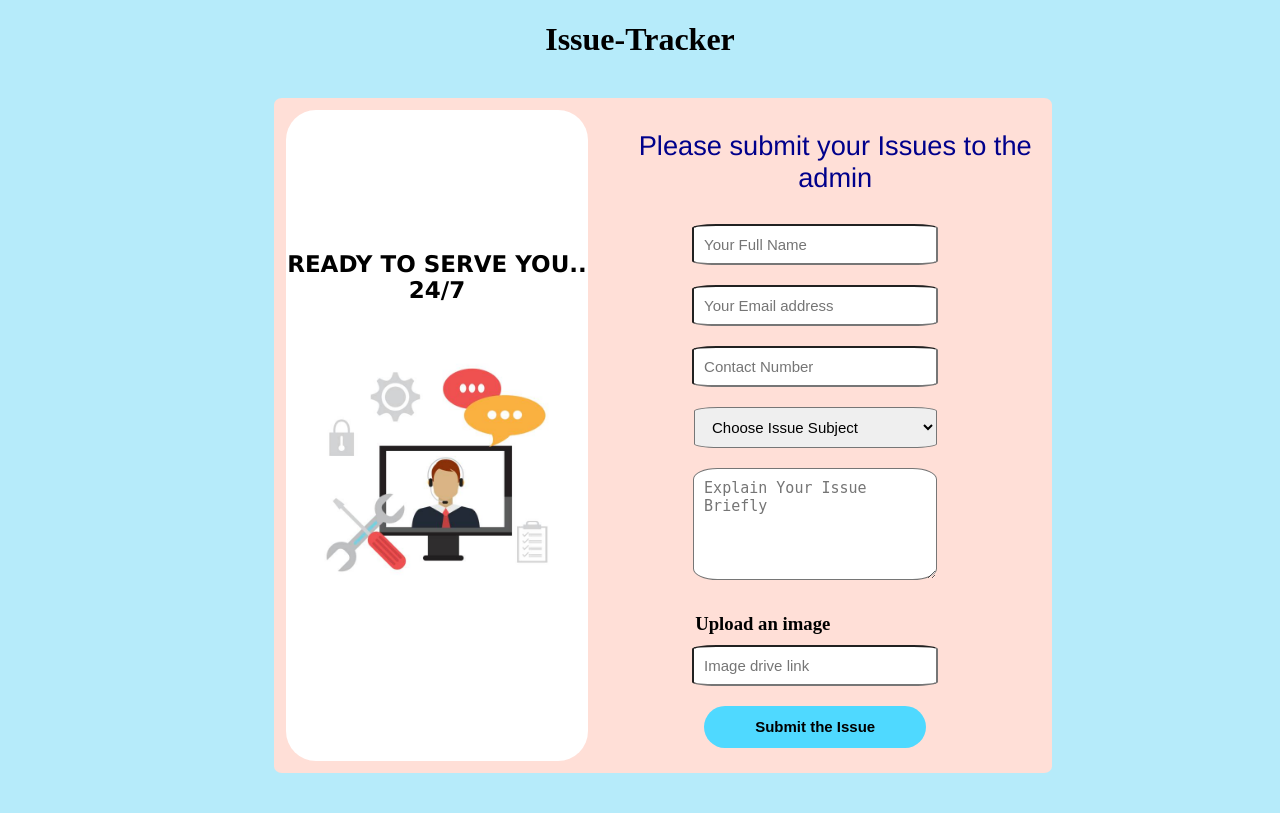
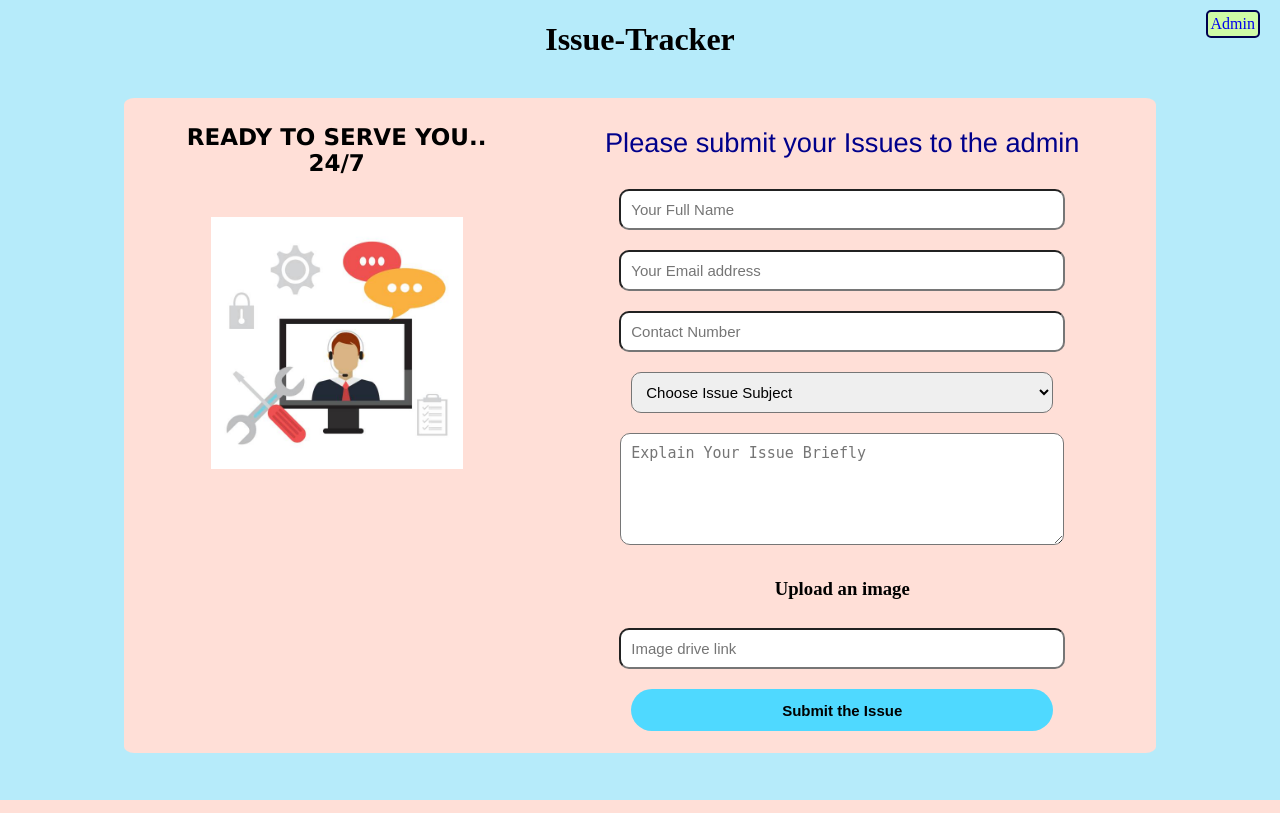
Before and after one commit to Naveen-Pal/issue-tracker, a PHP site: page / in a window 1280 px wide. Run offline with PHP 8.4, Linux system fonts and the light colour scheme.

Commit message:
almost_done

```diff
--- a/index.php
+++ b/index.php
@@ -41,40 +41,37 @@ if ($_SERVER["REQUEST_METHOD"] == "POST") {
     <meta charset="UTF-8">
     <meta name="viewport" content="width=device-width, initial-scale=1.0">
     <title>Issues</title>
-    <!-- <meta sy> -->
     <link rel="stylesheet" href="query.css">
 </head>
 <body>
     <main>
+        <header>
             <h1>Issue-Tracker</h1>
+            <span>
+                <a href="adminlogin.php" class='adminlog' >Admin</a>
+            </span>
+
+        </header>
         <div class="form-container">
-            <table >
-                <tr>
-                    <td id="side">
-                        <div class='left-container'>
-                        <h1 Id="side-text">
-
+            <div class="left-container">
+                <h1 id="side-text">
                     READY TO SERVE YOU.. <br>24/7
-
-                          <br>
-                          <br>
+                    <br><br>
                 </h1>
-                        <div class='help'>
-                          <img width="252" src='img.jpg'>
+                <div class="help">
+                    <img width="252" src="img.jpg" alt="Help Image">
                 </div>
             </div>
-                    </td>
-                    <td>
+            <div class="form-wrapper">
                 <div class="form-header">
                     <h1 id="Form-head">Please submit your Issues to the admin</h1>
                 </div>
                 <div class="form-input">
                     <form action="index.php" method="post">
-                                <input type="text" name='username' placeholder='Your Full Name' >
-                                <input type="email" name="email" id="email" placeholder="Your Email address" >
-                                <input type="tel" name="number" id="number" placeholder="Contact Number" >
-                                <!-- <input type="" name='subject' placeholder='Issue Subject' >  -->
-                                <select name="subject" id="s3" >
+                        <input type="text" name="username" placeholder="Your Full Name">
+                        <input type="email" name="email" id="email" placeholder="Your Email address">
+                        <input type="tel" name="number" id="number" placeholder="Contact Number">
+                        <select name="subject" id="s3">
                             <option value aria-placeholder="Choose Issue Subject">Choose Issue Subject</option>
                             <option value="Light Fixture not working">Light Fixture not working</option>
                             <option value="Exhaust fan not working">Exhaust fan not working</option>
@@ -89,20 +86,15 @@ if ($_SERVER["REQUEST_METHOD"] == "POST") {
                             <option value="Fire fighting">Fire fighting</option>
                         </select>
                         <textarea name="issue" id="issue" rows="5" cols="50" placeholder="Explain Your Issue Briefly"></textarea>
-
                         <div id="file-container">
-                                    <h3>Upload an image </h3>
-                                    <input type="link" name='img' placeholder='Image drive link' >
-
+                            <h3>Upload an image</h3>
+                            <input type="link" name="img" placeholder="Image drive link">
+                        </div>
                         <input type="submit" id="button" value="Submit the Issue">
-                                <!-- <input type="submit" value="issue_submit"> -->
+                    </form>
                 </div>
-                    </td>
-                </tr>
-            </table>
-
+            </div>
         </div>
     </main>
-</form>
 </body>
 </html>
--- a/query.css
+++ b/query.css
@@ -1,111 +1,107 @@
-body{
+body {
     background: #b6ebfa;
     text-align: center;
-    align-items: center;
 }
 
-.form-container{
+.form-container {
+    background-color: #ffdfd7;
+    border-radius: 1%;
+    padding: 10px;
+    margin: 5vh auto;
+    width: 80%;
     display: flex;
-    background-color: #ffdfd7;
-    border: 0px solid black ;
-    border-radius: 1%;
-    flex-direction: column;
-    box-shadow: #cbdbe6 ;
-    padding: 10px;
-    margin: 5vh 15%;
-    margin-left: 270px;
-    width: 60%;
-    position: relative;
-right:4px}
-.form-header{
-    color: darkblue;
-
+    flex-wrap: wrap;
+    justify-content: center;
 }
 
-.form-input{
-    display: flex;
-    flex-direction: column;
+.form-header {
+    color: darkblue;
+}
+
+.adminlog{
+    text-decoration: none;
+    position: absolute;
+    right: 20px;
+    top: 10px;
+    border: 2px solid rgb(0, 0, 78);
+    padding: 3px;
+    border-radius: 5px;
+    background-color: #cffaa6;
+}
+
+.form-input {
     padding: 2px;
-    /* margin: 0; */
+}
 
-}
 #button {
     padding: 12.5px 30px;
     border: 0;
     border-radius: 100px;
     background-color: #4fd9ff;
     color: #000000;
-        font-weight: Bold;
+    font-weight: bold;
     transition: all 0.5s;
-        -webkit-transition: all 0.5s;
 }
 
-      #button:hover {
-        background-color: #4fd9ff;
-        box-shadow: 0 0 20px #6fc5ff50;
-        transform: scale(1.05);
+#file {
+    width: 100%;
 }
 
-      #button:active {
-        background-color: #4fd9ff;
-        transition: all 0.25s;
-        -webkit-transition: all 0.25s;
-        box-shadow: none;
-        transform: scale(0.98);
+h3 {
+    margin-left: 0;
 }
 
-#file{
-    padding-left: 0%;
-    margin-left: 13%;
-    width: 60%;
-    margin-top: 0%;
-    padding-top: 2%;
-}
-h3{
-    position: relative;
-    top: 30;
-    margin-left: 23%;
-    margin-right: 0%;
-    margin-bottom: 0%;
-    padding-bottom: 0%;
-    padding: 0%;
-    text-align: left;
-}
-input, textarea, #s3{
-    margin: 10px;
-    width: 50%;
+input, textarea, #s3 {
+    width: 70%;
+    margin: 10px 50px;
     padding: 10px;
-    border-radius: 10%;
+    border-radius: 10px;
     font-size: 15px;
 }
-.entry{
-    background-color: #361616;
+
+#Form-head {
+    margin-left: 0;
+    font: 1.7em sans-serif;
+    font-family: 'Franklin Gothic Medium', 'Arial Narrow', Arial, sans-serif;
 }
-#s3{
-    width: 54.7%;
-    padding-left: 3%;
-    padding-right: 0%;
-}
-#Form-head{
-margin-left: 40px;
-font: 1.7em sans-serif;
-    font-family:'Franklin Gothic Medium', 'Arial Narrow', Arial, sans-serif;
-}
+
 .left-container {
     overflow: hidden;
     text-align: center;
-    margin: 0px;
-    width: 300px;
-    height: 400px;
+    margin: 0 auto;
+    width: 100%;
+    max-width: 300px;
+}
 
-}
-#side{
-    background-color: white;
-    border-radius: 30px;
-
-}
-#side-text{
+#side-text {
     font-size: 23px;
     font-weight: 800;
-    font-family: 'Lucida Sans', 'Lucida Sans Regular', 'Lucida Grande', 'Lucida Sans Unicode', Geneva, Verdana, sans-serif
+    font-family: 'Lucida Sans', 'Lucida Sans Regular', 'Lucida Grande', 'Lucida Sans Unicode', Geneva, Verdana, sans-serif;
 }
+
+.help img {
+    width: 100%;
+    max-width: 252px;
+}
+
+@media (min-width: 768px) {
+    .form-container {
+        flex-direction: row;
+    }
+    .form-wrapper {
+        flex: 1;
+        max-width: 60%;
+    }
+    .left-container {
+        max-width: 40%;
+    }
+}
+
+@media (max-width: 767px) {
+    .form-container {
+        flex-direction: column;
+    }
+    .form-wrapper, .left-container {
+        max-width: 100%;
+    }
+}
```
Also changed, not shown: admin.css (+50 -14 lines), admin.js (+33 -1 lines), admin.php (+37 -23 lines), testing.html (added, +71 -0 lines), toggle_status.php (added, +24 -0 lines). Lines whose indentation alone changed are shown as unchanged.
